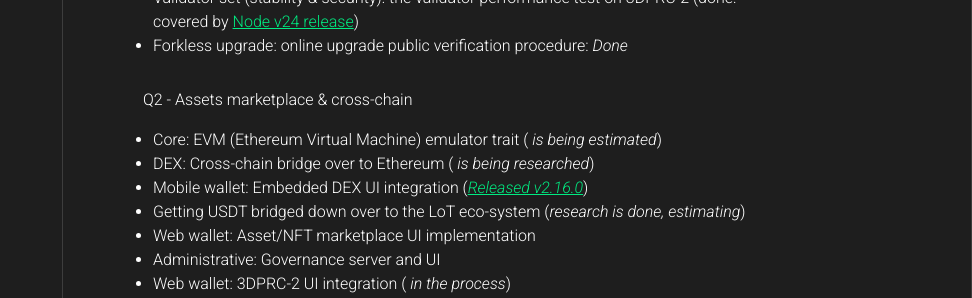
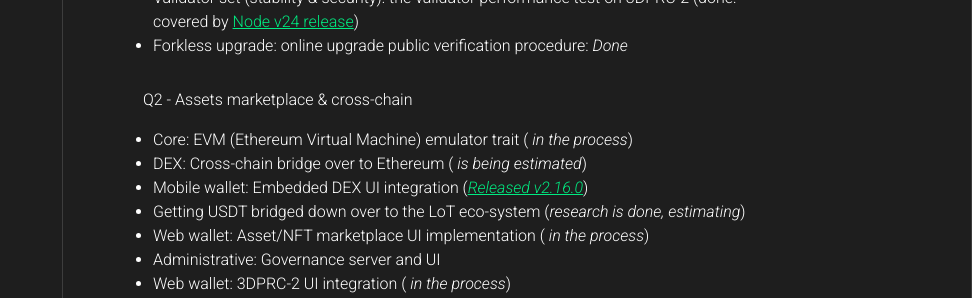
Before and after one commit to 3Dpass/website, a React (Create React App) app: page /coin in a window 1280 px wide. Shown: the part 4180-4478 px from the top of the page, without its empty margins (308-1280 px from the left). Built offline with nearby package versions, Linux system fonts and the light colour scheme; the HTML template or start-up script is replaced by a standard one.

Commit message:
roadmap-progress-update

```diff
--- a/src/pages/Coin.jsx
+++ b/src/pages/Coin.jsx
@@ -407,11 +407,11 @@ ETH SIGNATURE
               Q2 - Assets marketplace & cross-chain
             </div>
             <ul className="page-content-text">
-              <li>Core: EVM (Ethereum Virtual Machine) emulator trait (<i> is being estimated</i>)</li>
-              <li>DEX: Cross-chain bridge over to Ethereum (<i> is being researched</i>)</li>
+              <li>Core: EVM (Ethereum Virtual Machine) emulator trait (<i> in the process</i>)</li>
+              <li>DEX: Cross-chain bridge over to Ethereum (<i> is being estimated</i>)</li>
               <li>Mobile wallet: Embedded DEX UI integration (<i><Link to="https://github.com/3Dpass/threedpass/releases/tag/v2.16.0">Released v2.16.0</Link></i>)</li>
               <li>Getting USDT bridged down over to the LoT eco-system (<i>research is done, estimating</i>)</li>
-              <li>Web wallet: Asset/NFT marketplace UI implementation</li>
+              <li>Web wallet: Asset/NFT marketplace UI implementation (<i> in the process</i>)</li>
               <li>Administrative: Governance server and UI</li>
               <li>Web wallet: 3DPRC-2 UI integration (<i> in the process</i>)</li>
               <li>Promotion target: Assets issuance and the embedded DEX usage (<Link to="/community#use-cases-ideas">"Get your ideas tokenized and earn!"</Link> - a <i>play-to-earn</i> game for everyone)</li>
```
